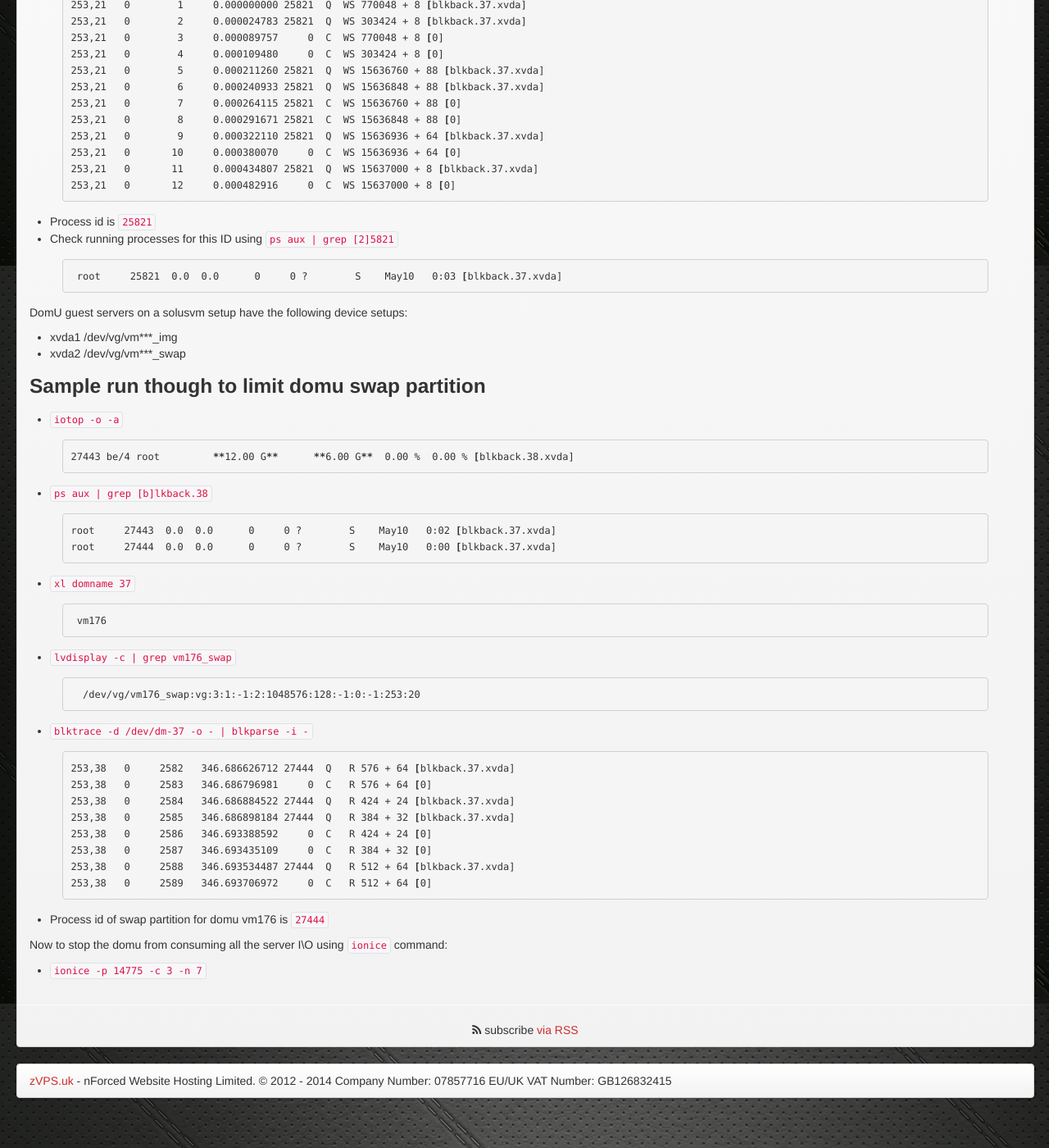
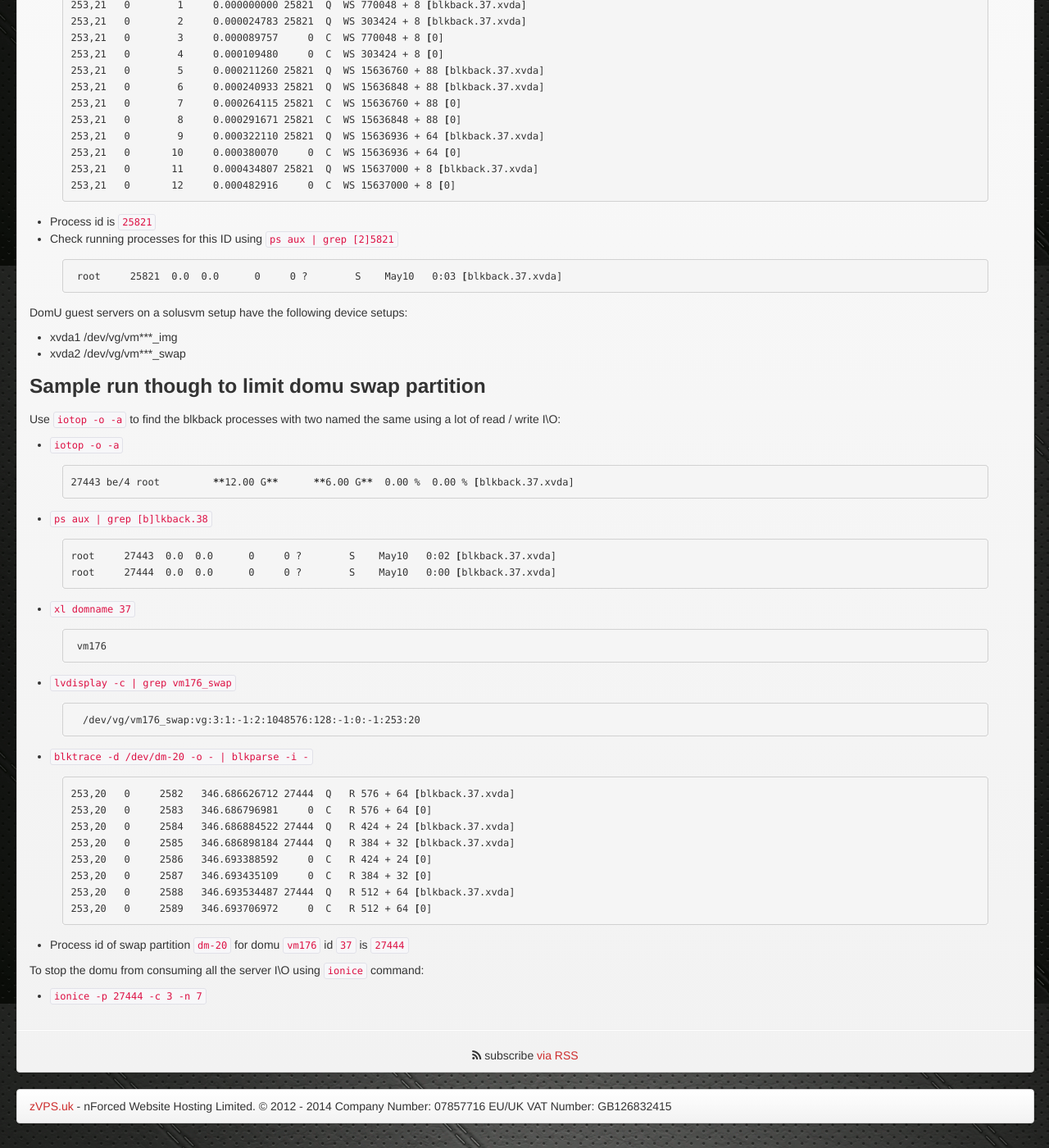
Before and after one commit to Caffe1neAdd1ct/zvps-blog, a Jekyll site: the page built from _posts/2015-05-11-xen-blkback-mappings-for-ionice.markdown, in a window 1280 px wide and 1400 px high, scrolled down 1476 px. Shown: the whole window at 82% size. Built offline with Jekyll 4.4.1, drawn with Linux system fonts in a browser that asks for light colours.

Commit message:
Updates to fix typos.

```diff
--- a/_posts/2015-05-11-xen-blkback-mappings-for-ionice.markdown
+++ b/_posts/2015-05-11-xen-blkback-mappings-for-ionice.markdown
@@ -101,10 +101,12 @@ DomU guest servers on a solusvm setup have the following device setups:
 
 ### Sample run though to limit domu swap partition
 
+Use `iotop -o -a` to find the blkback processes with two named the same using a lot of read / write I\O:
+
  * `iotop -o -a`
 
 {% highlight bash %}
-27443 be/4 root         **12.00 G**      **6.00 G**  0.00 %  0.00 % [blkback.38.xvda]
+27443 be/4 root         **12.00 G**      **6.00 G**  0.00 %  0.00 % [blkback.37.xvda]
 {% endhighlight %}
 
 
@@ -127,21 +129,21 @@ root     27444  0.0  0.0      0     0 ?        S    May10   0:00 [blkback.37.xvd
   /dev/vg/vm176_swap:vg:3:1:-1:2:1048576:128:-1:0:-1:253:20
 {% endhighlight %}
 
- * `blktrace -d /dev/dm-37 -o - | blkparse -i -`
+ * `blktrace -d /dev/dm-20 -o - | blkparse -i -`
 
 {% highlight bash %}
-253,38   0     2582   346.686626712 27444  Q   R 576 + 64 [blkback.37.xvda]
-253,38   0     2583   346.686796981     0  C   R 576 + 64 [0]
-253,38   0     2584   346.686884522 27444  Q   R 424 + 24 [blkback.37.xvda]
-253,38   0     2585   346.686898184 27444  Q   R 384 + 32 [blkback.37.xvda]
-253,38   0     2586   346.693388592     0  C   R 424 + 24 [0]
-253,38   0     2587   346.693435109     0  C   R 384 + 32 [0]
-253,38   0     2588   346.693534487 27444  Q   R 512 + 64 [blkback.37.xvda]
-253,38   0     2589   346.693706972     0  C   R 512 + 64 [0]
+253,20   0     2582   346.686626712 27444  Q   R 576 + 64 [blkback.37.xvda]
+253,20   0     2583   346.686796981     0  C   R 576 + 64 [0]
+253,20   0     2584   346.686884522 27444  Q   R 424 + 24 [blkback.37.xvda]
+253,20   0     2585   346.686898184 27444  Q   R 384 + 32 [blkback.37.xvda]
+253,20   0     2586   346.693388592     0  C   R 424 + 24 [0]
+253,20   0     2587   346.693435109     0  C   R 384 + 32 [0]
+253,20   0     2588   346.693534487 27444  Q   R 512 + 64 [blkback.37.xvda]
+253,20   0     2589   346.693706972     0  C   R 512 + 64 [0]
 {% endhighlight %}
 
- * Process id of swap partition for domu vm176 is `27444`
+ * Process id of swap partition `dm-20` for domu `vm176` id `37` is `27444`
 
- Now to stop the domu from consuming all the server I\O using `ionice` command:
+To stop the domu from consuming all the server I\O using `ionice` command:
 
-  * `ionice -p 14775 -c 3 -n 7`
+  * `ionice -p 27444 -c 3 -n 7`
```
